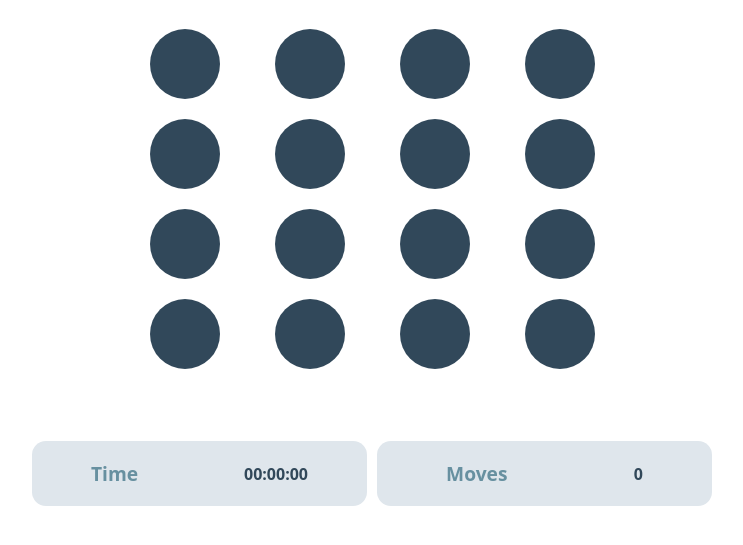
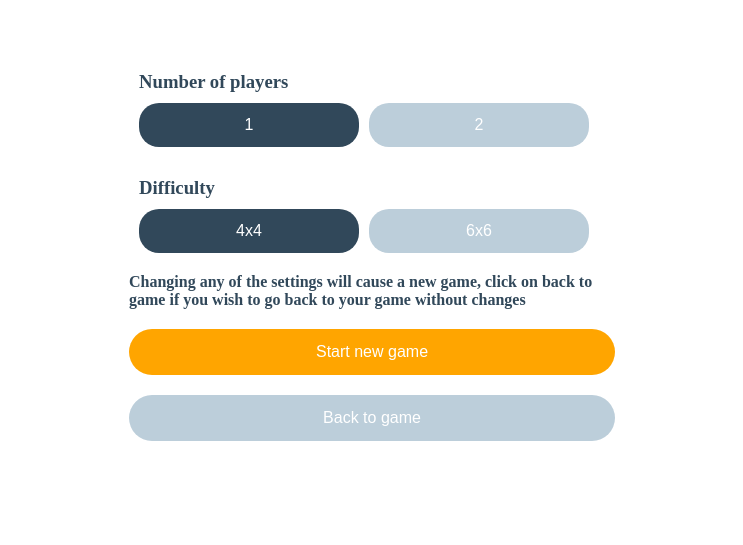
Before and after one commit to JuanGomez861/Memory, a plain HTML site: page index.html in a window 1280 px wide. Both pictures are taken after a click on the button "Settings". Shown: the part 81-626 px from the top of the page, without its empty margins (268-1011 px from the left). Drawn offline with Linux system fonts and the light colour scheme.

Commit message:
Settings

```diff
--- a/app.js
+++ b/app.js
@@ -1,5 +1,5 @@
 //incializacion de variables
-let botones=document.getElementsByClassName('boton')
+let botones=document.getElementsByClassName('button')
 let move=document.getElementById('move')
 let numeros=[1,1,2,2,3,3,4,4,5,5,6,6,7,7,8,8]
 let movimientos=null
@@ -12,27 +12,21 @@ let segundoResultado=null
 let abierto=null
 let acabado=false
 let timer
-//tiempo
-let segundos=0
-let minutos=0
-let horas=0
 
 
 //desorganizar arreglo
 numeros.sort(()=> Math.random()-0.5)
-console.log(numeros)
 
 //logica del juego
 for(let i=0;i<botones.length;i++){
 botones[i].addEventListener('click', ()=>{
     if(abierto==null){
-        temporizador() // para que si presiona boton
+        temporizador() // Manejo de error para que cada que presione un boton no llame el temporizador
     }
     abierto++
 
     if(abierto==1){
         posicion=Array.from(botones).indexOf(event.target)// recuperar posicion del elemento presionddo
-        console.log(posicion)
         tarjetaUno=botones[posicion]
         primerResultado=numeros[posicion]
         tarjetaUno.innerHTML=primerResultado
@@ -52,6 +46,8 @@ botones[i].addEventListener('click', ()=>{
             if(abierto==2){
             abierto=0
             aciertos++
+            tarjetaUno.style.backgroundColor='#BCCEDA'
+            tarjetaDos.style.backgroundColor='#BCCEDA'
             if(aciertos==8){
                 acabado=true
                 clearInterval(timer)
@@ -69,9 +65,13 @@ botones[i].addEventListener('click', ()=>{
             }
         }
     }
-    console.log(abierto)
 } )
 }
+
+//tiempo
+let segundos=0
+let minutos=0
+let horas=0
 
 function temporizador(){
     timer=setInterval(() => {
@@ -87,7 +87,7 @@ function temporizador(){
             }
     }, 1000);
 }
-
+//dibujar el temporizador
 function draw(s,m,h){
     if(s<10 && m<10){
         return `0:${h}:0${m}:0${s}`
@@ -100,3 +100,26 @@ function draw(s,m,h){
         return `0.${h}:${m}:${s}`
     }
 }
+//setinggs
+let settings=document.getElementById('settings')
+let main=document.getElementById('Main')
+let footer=document.getElementById('Footer')
+let restart=document.getElementById('Restart')
+//llamar configuracion
+settings.addEventListener('click',()=>{
+    cargarConfiguracion()
+    document.body.removeChild(footer)
+})
+
+function cargarConfiguracion() {
+    const xhr = new XMLHttpRequest();
+    xhr.open('GET', 'settings.html', true);
+
+    xhr.onload = function () {
+        if (xhr.status === 200) {
+            main.innerHTML = xhr.responseText;
+        }
+    };
+
+    xhr.send();
+}
--- a/index.html
+++ b/index.html
@@ -10,31 +10,31 @@
     <header class="header">
         <h1 class="header_title">Memory Game</h1>
         <div class="header_cta">
-            <button class="header_boton">Restart</button>
-            <button class="header_boton">Settings</button>
+            <button class="header_button" id="Restart">Restart</button>
+            <button class="header_button" id="settings">Settings</button>
         </div>
     </header>
-    <main class="main">
-        <div class="botones">
-            <div class="boton"></div>
-            <div class="boton"></div>
-            <div class="boton"></div>
-            <div class="boton"></div>
-            <div class="boton"></div>
-            <div class="boton"></div>
-            <div class="boton"></div>
-            <div class="boton"></div>
-            <div class="boton"></div>
-            <div class="boton"></div>
-            <div class="boton"></div>
-            <div class="boton"></div>
-            <div class="boton"></div>
-            <div class="boton"></div>
-            <div class="boton"></div>
-            <div class="boton"></div>
+    <main class="main" id="Main">
+        <div class="buttons" id="tablero">
+            <div class="button"></div>
+            <div class="button"></div>
+            <div class="button"></div>
+            <div class="button"></div>
+            <div class="button"></div>
+            <div class="button"></div>
+            <div class="button"></div>
+            <div class="button"></div>
+            <div class="button"></div>
+            <div class="button"></div>
+            <div class="button"></div>
+            <div class="button"></div>
+            <div class="button"></div>
+            <div class="button"></div>
+            <div class="button"></div>
+            <div class="button"></div>
         </div>
     </main>
-    <footer class="footer">
+    <footer class="footer" id="Footer">
         <section class="footer_cta">
             <h3 class="footer_title">Time</h3> <span class="paragraf" id="timer">00:00:00</span>
         </section>
--- /dev/null
+++ b/settings.css
@@ -0,0 +1,75 @@
+*{
+    margin: 0;
+    padding: 0;
+    box-sizing: border-box;
+}
+.settings{
+        max-width: 550px;
+        width: 100%;
+        display: flex;
+        align-items: center;
+        flex-direction: column;
+        justify-content: center;
+        padding: 32px;
+}
+.setting{
+    max-width: 500px;
+    width: 100%;
+    font-size: 1rem;
+    padding: 10px;
+    color: rgb(49, 72, 90);
+}
+.settings_buttons{
+    margin:10px 0;
+    width: 100%;
+    display: flex;
+    flex-wrap: wrap;
+    gap: 10px;
+}
+.settings_button{
+    width: 220px;
+    padding: 13px;
+    border-radius: 20px;
+    background-color: rgb(49, 72, 90);
+    color: white;
+    border: none;
+    font-size: 1rem;
+}
+.settings_button:nth-of-type(2){
+    background-color: #BCCEDA;
+}
+.settings_paragraf{
+    font-size: 1rem;
+    font-weight: bold;
+    color: rgb(49, 72, 90);
+    margin-bottom: 20px;
+}
+.buttons_cta{
+    width: 100%;
+    display: flex;
+    flex-direction: column;
+    gap: 20px;
+}
+.button_cta{
+    width: 100%;
+    padding:14px;
+    border-radius: 24px;
+    font-size: 1rem;
+    border: none;
+    background-color:#ffa500 ;
+    color: white;
+}
+.button_cta:nth-of-type(2){
+    background-color: #BCCEDA;
+}
+@media screen and (max-width:620px){
+    .header{
+        width: 100%;
+        align-items: center;
+        flex-direction: column;
+        gap: 10px;
+    }
+    .settings_button{
+        width: 100%;
+    }
+}
--- /dev/null
+++ b/settings.html
@@ -0,0 +1,32 @@
+<!DOCTYPE html>
+<html lang="en">
+<head>
+    <meta charset="UTF-8">
+    <meta name="viewport" content="width=device-width, initial-scale=1.0">
+    <title>Document</title>
+    <link rel="stylesheet" href="settings.css">
+</head>
+<body>
+    <main class="settings">
+        <section class="setting">
+            <h3 class="settings_title">Number of players</h3>
+                <div class="settings_buttons">
+                    <button class="settings_button">1</button>
+                    <button class="settings_button">2</button>
+                </div>
+        </section>
+        <section class="setting">
+            <h3 class="settings_title">Difficulty</h1>
+                <div class="settings_buttons">
+                    <button class="settings_button">4x4</button>
+                    <button class="settings_button">6x6</button>
+                </div>
+        </section>
+            <p class="settings_paragraf">Changing any of the settings will cause a new game, click on back to game if you wish to go back to your game without changes</p>
+                <section class="buttons_cta">
+                    <button class="button_cta" id="new">Start new game</button>
+                    <button class="button_cta" id="start">Back to game</button>
+                </section>
+    </main>
+</body>
+</html>
--- a/styles.css
+++ b/styles.css
@@ -27,7 +27,7 @@ body{
     align-items: center;
     gap: 10px;
 }
-.header_boton{
+.header_button{
     background-color: #ffa500;
     border: none;
     font-size: 1rem;
@@ -38,7 +38,7 @@ body{
     cursor: pointer;
 }
 
-.header_boton:nth-of-type(2){
+.header_button:nth-of-type(2){
     background-color: rgba(3, 3, 3, .089);
     color: black;
 }
@@ -49,13 +49,13 @@ body{
     justify-content: center;
     padding: 32px;
 }
-.botones{
+.buttons{
     width: 500px;
     display: grid;
     grid-template-columns: repeat(4,1fr);
     place-items: center;
 }
-.boton{
+.button{
     width: 70px;
     height: 70px;
     margin-bottom: 20px;
```
Also changed, not shown: Captura.PNG (added).
